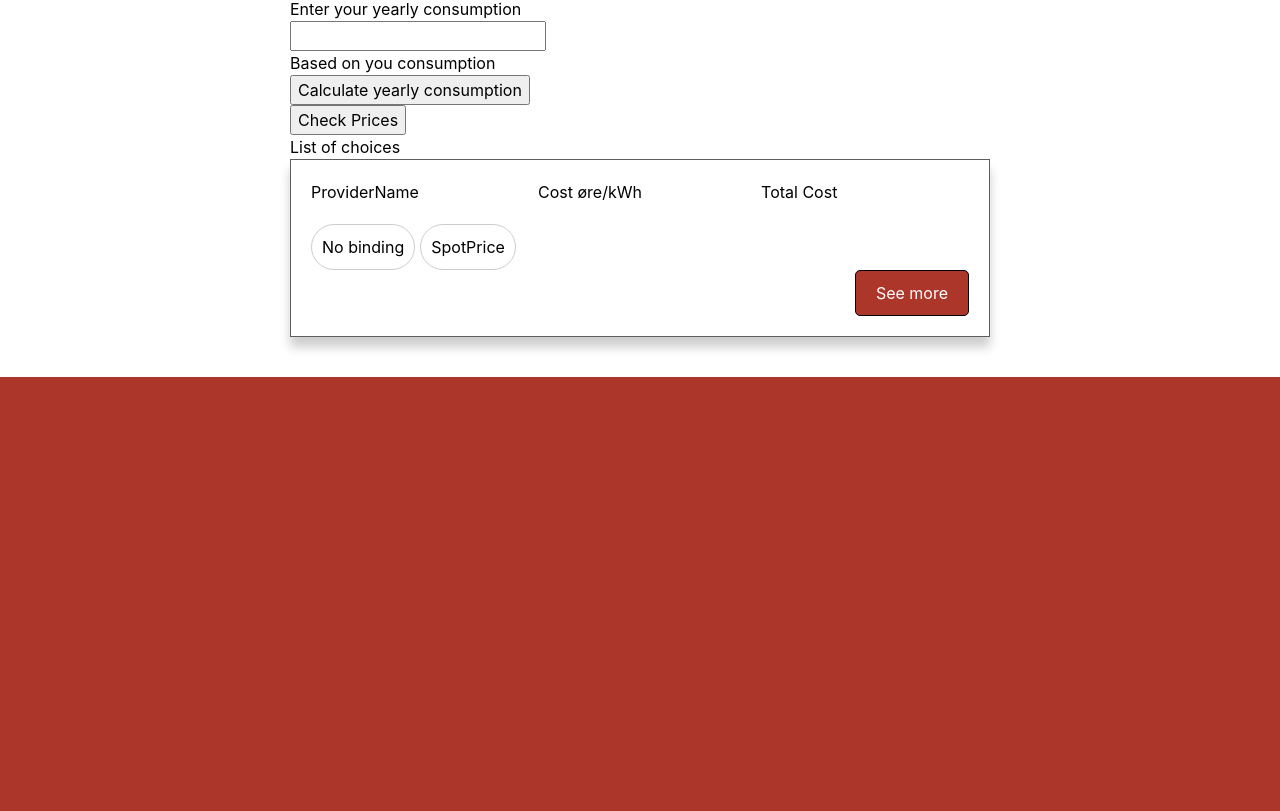
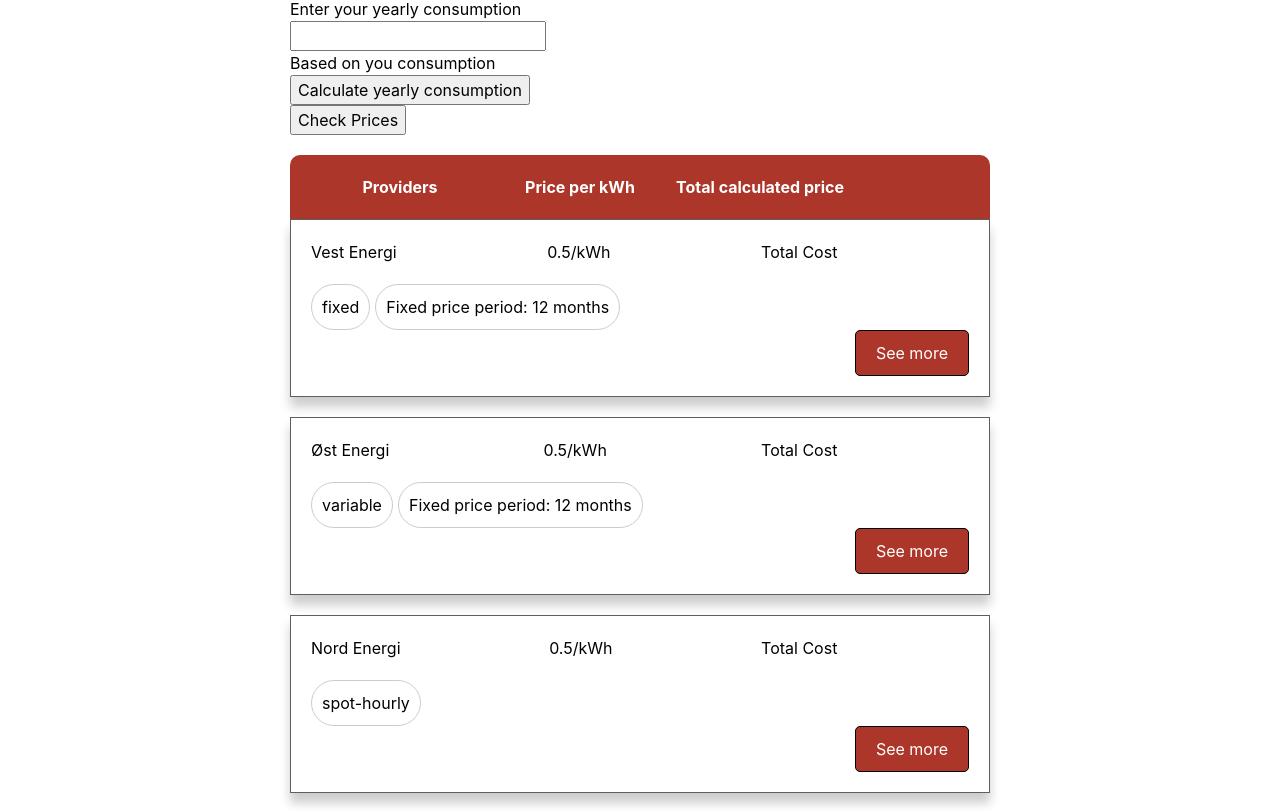
Before and after one commit to H584958/StaccElectricity, a Next.js app in the folder stacc-challenge-public/: page / in a window 1280 px wide. Shown: the part 369-1180 px from the top of the page. Before the commit the page ends 800 px from the top, so only its background shows below. Built offline with nearby package versions, Linux system fonts and the light colour scheme; no server answers.

Commit message:
ProvidersList with list of cards

```diff
--- a/stacc-challenge-public/components/Comparison.jsx
+++ b/stacc-challenge-public/components/Comparison.jsx
@@ -1,25 +1,55 @@
 import React, { useState, useEffect } from 'react';
-import { ProviderCard } from './';
+import { ProviderList } from './';
 import styles from './Comparison.module.css';
 
 async function fetchConsumptionData() {
   return await fetch('/api/consumption').then((res) => res.json());
 }
 
+async function fetchProvidersData() {
+  return await fetch('/api/providers').then((res) => res.json());
+}
+
 export default function ComparisonModule() {
-  const [data, setData] = useState(null);
+  const [consumptionData, setConsumptionData] = useState(null);
+  const [providersData, setProvidersData] = useState(null);
 
   useEffect(() => {
-    fetchConsumptionData().then((data) => setData(data));
+    Promise.all([fetchConsumptionData(), fetchProvidersData()]).then(
+      ([consumption, providers]) => {
+        setConsumptionData(consumption);
+        setProvidersData(providers);
+      }
+    );
   }, []);
 
-  if (!data) return <div className={styles.container}>Loading...</div>;
-  const convertedData = data.map((item) => {
+  if (!consumptionData || !providersData)
+    return <div className={styles.container}>Loading...</div>;
+  const convertedConsumptionData = consumptionData.map((item) => {
     return {
       consumption: item.consumption,
     };
   });
 
+  const convertedProvidersData = providersData.map((item) => {
+    const convertedItem = {
+      name: item.name,
+      pricingModel: item.pricingModel,
+      monthlyFee: item.monthlyFee,
+    };
+
+    if (item.pricingModel === 'fixed') {
+      convertedItem.price = item.fixedPrice;
+      convertedItem.pricePeriod = item.fixedPricePeriod;
+    } else if (item.pricingModel === 'variable') {
+      convertedItem.price = item.variablePrice;
+      convertedItem.pricePeriod = item.variablePricePeriod;
+    } else if (item.pricingModel.startsWith('spot')) {
+      convertedItem.price = item.spotPrice;
+    }
+
+    return convertedItem;
+  });
   return (
     <div className={styles.container}>
       <div className={styles.wrapper}>
@@ -34,10 +64,7 @@ export default function ComparisonModule() {
           <button>Check Prices</button>
         </div>
         <div>
-          <div>
-            <p>List of choices</p>
-          </div>
-          <ProviderCard />
+          <ProviderList providers={convertedProvidersData} />
         </div>
       </div>
     </div>
--- a/stacc-challenge-public/components/ProviderCard.jsx
+++ b/stacc-challenge-public/components/ProviderCard.jsx
@@ -1,7 +1,7 @@
 import React, { useState, useEffect } from 'react';
 import styles from './ProviderCard.module.css';
 
-export default function ProviderCard() {
+export default function ProviderCard(providerItem) {
   const [isOpen, setIsOpen] = useState(false);
 
   const toggleMoreInfo = () => {
@@ -10,14 +10,20 @@ export default function ProviderCard() {
   return (
     <div className={styles.card}>
       <div className={styles.cardHeader}>
-        <p>ProviderName</p>
-        <p>Cost øre/kWh</p>
+        <p>{providerItem.provider.name}</p>
+        <p>{providerItem.provider.price}/kWh</p>
         <p>Total Cost</p>
       </div>
       <div className={styles.cardInformation}>
         <div className={styles.cardInfoBubbles}>
-          <div className={styles.cardInfoBubble}>No binding</div>
-          <div className={styles.cardInfoBubble}>SpotPrice</div>
+          <div className={styles.cardInfoBubble}>
+            {providerItem.provider.pricingModel}
+          </div>
+          {providerItem.provider.pricePeriod && (
+            <div className={styles.cardInfoBubble}>
+              Fixed price period: {providerItem.provider.pricePeriod} months
+            </div>
+          )}
         </div>
         <div className={styles.seeMore}>
           <button className={styles.button} onClick={toggleMoreInfo}>
--- /dev/null
+++ b/stacc-challenge-public/components/ProviderList.jsx
@@ -0,0 +1,20 @@
+import React from 'react';
+import styles from './ProviderList.module.css';
+import { ProviderCard } from './';
+
+export default function ProviderList({ providers }) {
+  return (
+    <div className={styles.providerList}>
+      <div className={styles.listHeader}>
+        <div className={styles.headerItem}>Providers</div>
+        <div className={styles.headerItem}>Price per kWh</div>
+        <div className={styles.headerItem}>Total calculated price</div>
+      </div>
+      <div className={styles.cardList}>
+        {providers.map((provider, index) => (
+          <ProviderCard key={index} provider={provider} />
+        ))}
+      </div>
+    </div>
+  );
+}
--- /dev/null
+++ b/stacc-challenge-public/components/ProviderList.module.css
@@ -0,0 +1,28 @@
+.providerList {
+    width: 100%;
+    margin: 0 auto;
+    padding-top: 20px;
+  }
+
+  .listHeader {
+    display: flex;
+    justify-content: space-between;
+    background-color: #ad362b;
+    color: #fff;
+    padding: 20px;
+    padding-right: 20%;
+    border-top-left-radius: 10px;
+    border-top-right-radius: 10px;
+  }
+
+  .headerItem {
+    flex: 1;
+    text-align: center;
+    font-weight: bold;
+  }
+
+  .cardList {
+    display: flex;
+    flex-direction: column;
+    gap: 20px;
+  }
--- a/stacc-challenge-public/components/index.js
+++ b/stacc-challenge-public/components/index.js
@@ -1,2 +1,3 @@
 export { default as Comparison } from './Comparison'
 export { default as ProviderCard } from './ProviderCard'
+export { default as ProviderList } from './ProviderList'
```
